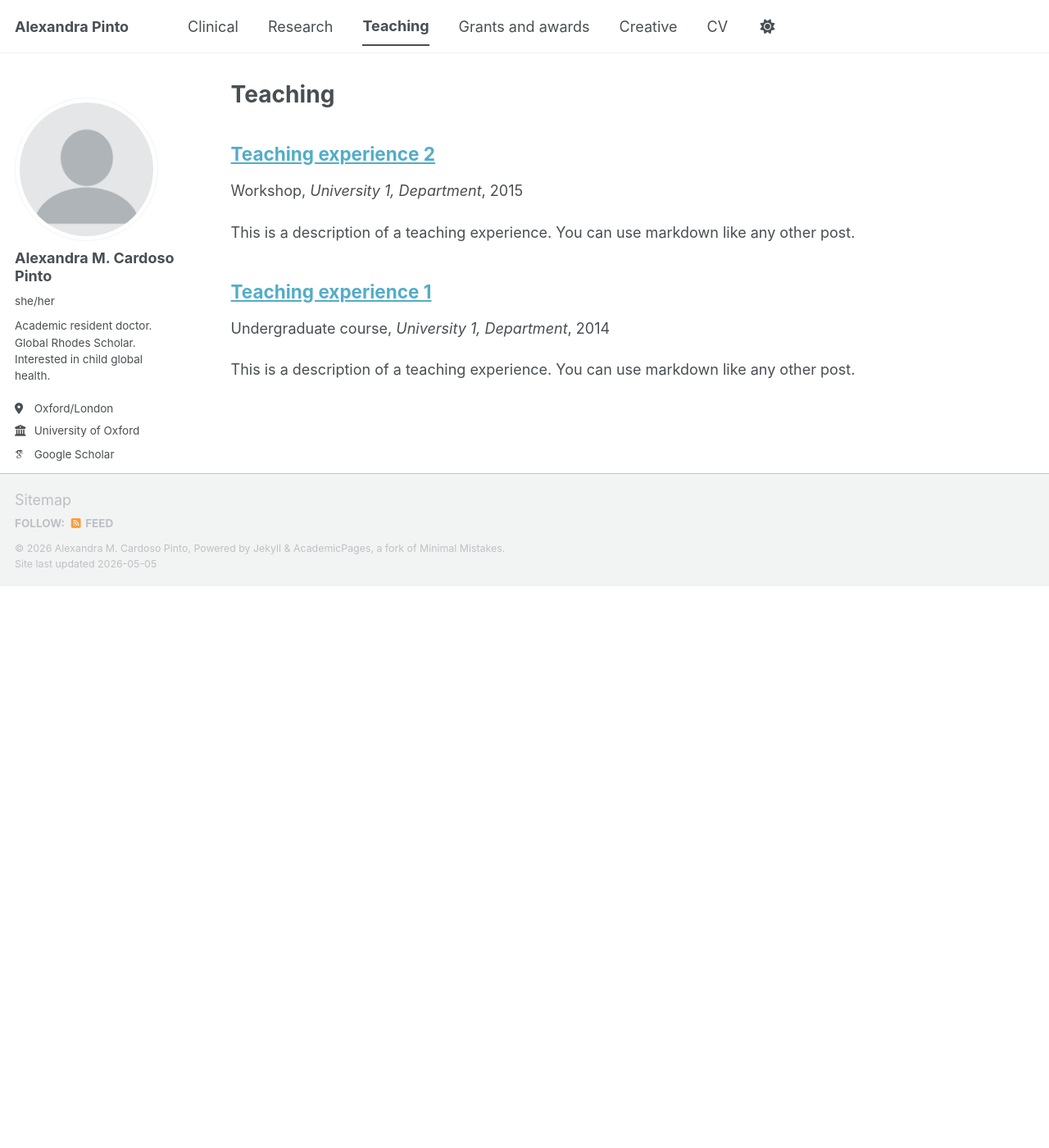
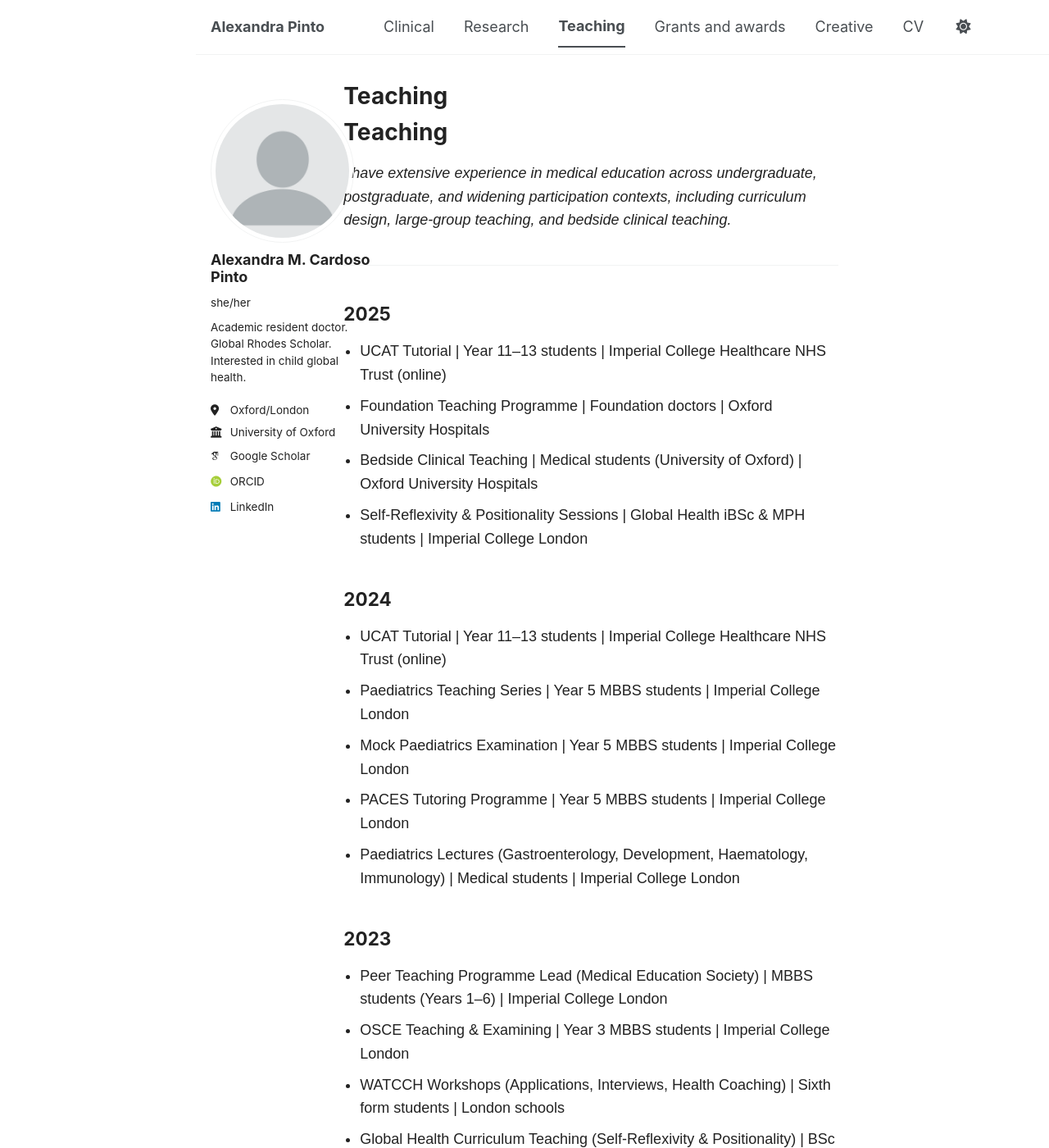
Before and after one commit to alexandramcp/alexandramcp.github.io, a Jekyll site: the page built from _pages/teaching.html, in a window 1280 px wide and 1400 px high. Shown: the whole window at 82% size. Built offline with Jekyll 4.4.1, drawn with Linux system fonts in a browser that asks for light colours; some web fonts are replaced; a script bundle is joined from its source files by our own code; library files that are not in the unit come from our copies; some of the changed text lies outside the part shown.

Commit message:
Update teaching.html

```diff
--- a/_pages/teaching.html
+++ b/_pages/teaching.html
@@ -5,8 +5,83 @@ permalink: /teaching/
 author_profile: true
 ---
 
-{% include base_path %}
+<!doctype html>
+<html lang="en">
+<head>
+  <meta charset="utf-8" />
+  <meta name="viewport" content="width=device-width, initial-scale=1" />
+  <title>Teaching</title>
+  <style>
+    body {
+      max-width: 850px;
+      margin: 0 auto;
+      padding: 48px 24px;
+      font-family: Arial, sans-serif;
+      line-height: 1.6;
+      color: #222;
+    }
+    h1 { margin-bottom: 0.5em; }
+    h2 { margin-top: 2em; }
+    ul { padding-left: 20px; }
+    li { margin-bottom: 6px; }
+    hr { margin: 40px 0; }
+  </style>
+</head>
+<body>
 
-{% for post in site.teaching reversed %}
-  {% include archive-single.html %}
-{% endfor %}
+<h1>Teaching</h1>
+
+<p><em>I have extensive experience in medical education across undergraduate, postgraduate, and widening participation contexts, including curriculum design, large-group teaching, and bedside clinical teaching.</em></p>
+
+<hr>
+
+<h2>2025</h2>
+<ul>
+  <li>UCAT Tutorial | Year 11–13 students | Imperial College Healthcare NHS Trust (online)</li>
+  <li>Foundation Teaching Programme | Foundation doctors | Oxford University Hospitals</li>
+  <li>Bedside Clinical Teaching | Medical students (University of Oxford) | Oxford University Hospitals</li>
+  <li>Self-Reflexivity & Positionality Sessions | Global Health iBSc & MPH students | Imperial College London</li>
+</ul>
+
+<h2>2024</h2>
+<ul>
+  <li>UCAT Tutorial | Year 11–13 students | Imperial College Healthcare NHS Trust (online)</li>
+  <li>Paediatrics Teaching Series | Year 5 MBBS students | Imperial College London</li>
+  <li>Mock Paediatrics Examination | Year 5 MBBS students | Imperial College London</li>
+  <li>PACES Tutoring Programme | Year 5 MBBS students | Imperial College London</li>
+  <li>Paediatrics Lectures (Gastroenterology, Development, Haematology, Immunology) | Medical students | Imperial College London</li>
+</ul>
+
+<h2>2023</h2>
+<ul>
+  <li>Peer Teaching Programme Lead (Medical Education Society) | MBBS students (Years 1–6) | Imperial College London</li>
+  <li>OSCE Teaching & Examining | Year 3 MBBS students | Imperial College London</li>
+  <li>WATCCH Workshops (Applications, Interviews, Health Coaching) | Sixth form students | London schools</li>
+  <li>Global Health Curriculum Teaching (Self-Reflexivity & Positionality) | BSc students | Imperial College London</li>
+  <li>JASME Teaching Course (Scholar) | Medical educators | JASME programme</li>
+</ul>
+
+<h2>2022</h2>
+<ul>
+  <li>OSCE Tutoring Programme | Year 3 MBBS students | Imperial College London</li>
+  <li>BSc Buddy Academic Mentoring | Global Health BSc students | Imperial College London</li>
+  <li>Teaching Academy Tutor | MBBS students | Imperial College London</li>
+  <li>Clinical Research & Innovation Supervision | Undergraduate students | Imperial College London</li>
+  <li>Acid–Base & ABG Teaching | Year 2 MBBS students | AMSA</li>
+</ul>
+
+<h2>2021</h2>
+<ul>
+  <li>CPA Tutoring Programme | Year 2 MBBS students | Imperial College London</li>
+  <li>Neuroanatomy Teaching | Year 2 MBBS students | ICSM Neuro Society</li>
+  <li>Medical School Applications Workshops | Prospective students | ICSM Muslim Medics Society</li>
+</ul>
+
+<h2>2020</h2>
+<ul>
+  <li>Online Teaching Development (COVID-19 transition) | School students | TeddyBear Hospital</li>
+  <li>Primary School Health Education Sessions | Primary school students | TeddyBear Hospital</li>
+</ul>
+
+</body>
+</html>
```
